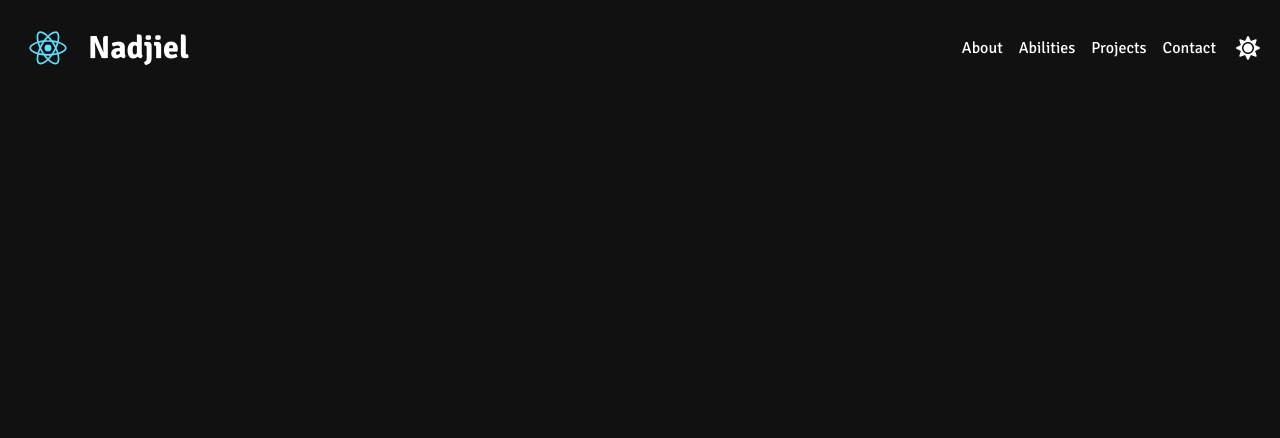
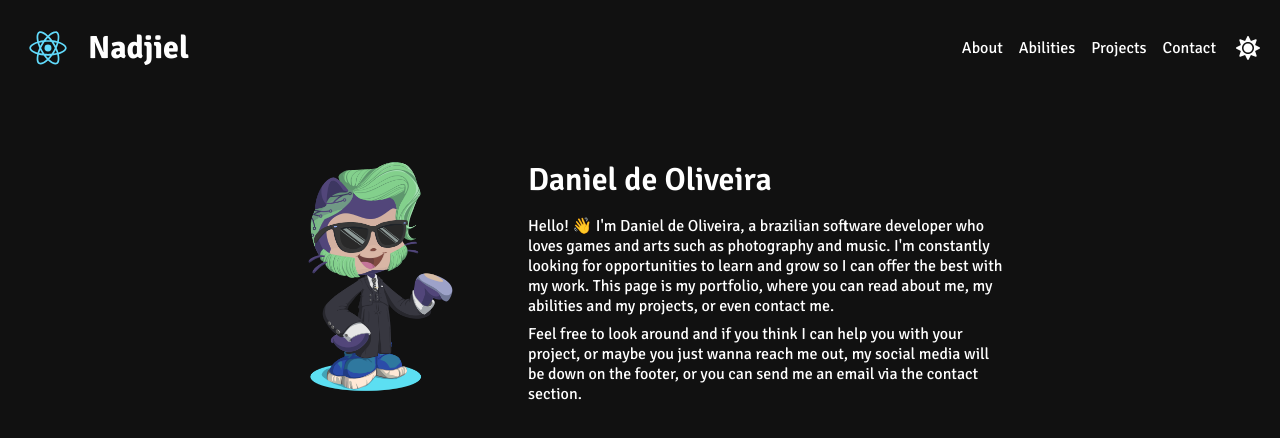
Before and after one commit to nadjiel/hallway, a React (Create React App) app: page / in a window 1280 px wide. Shown: the top 438 px of the page. Built offline with nearby package versions, Linux system fonts and the light colour scheme; no server answers.

Commit message:
Adding the About section

```diff
--- a/src/App.js
+++ b/src/App.js
@@ -1,27 +1,36 @@
-import { useState } from "react";
+import { useEffect, useState } from "react";
 import { ThemeProvider } from "styled-components";
 
 import consts from "./global/consts.json";
+import { getUser } from "./services";
 
-import { Header } from "./components";
+import { Header, About } from "./components";
 
 import { Style } from "./style";
 
 function App() {
-  const [ theme, setTheme ] = useState("dark");
+  useEffect(() => { loadUser(); }, []);
+
+  const [ user, setUser ] = useState({});
+  const [ theme, setTheme ] = useState(consts.themes.dark);
+
+  const loadUser = () => (
+    getUser(consts.user).then(res => setUser(res))
+  );
 
   const toggleThemes = () => (
-    theme == "dark" ?
-    setTheme("bright") :
-    setTheme("dark")
+    theme.name == "dark" ?
+    setTheme(consts.themes.bright) :
+    setTheme(consts.themes.dark)
   );
 
   return (
     <div className="App">
-      <ThemeProvider theme={ consts.themes[theme] }>
+      <ThemeProvider theme={ theme }>
         <Style />
 
         <Header toggleThemes={ toggleThemes } />
+        <About user={ user }/>
       </ThemeProvider>
     </div>
   );
--- /dev/null
+++ b/src/components/About/index.jsx
@@ -0,0 +1,29 @@
+import fallback from "../../assets/fallback.png";
+
+import { Container, Picture, Intro, Title, Description, Paragraph } from "./style";
+
+export function About({ user }) {
+  console.log(user)
+  return (
+    <Container>
+      <a href={ user.html_url } title="Go to my Github page" target="_blank">
+        <Picture src={ user.avatar_url ? user.avatar_url : fallback } alt="A picture of me." />
+      </a>
+      <Intro>
+        <a name="about">
+          <Title>Daniel de Oliveira</Title>
+        </a>
+        <Description>
+          <Paragraph>
+            Hello! 👋 I'm Daniel de Oliveira, a brazilian software developer who loves games and arts such as photography and music.
+            I'm constantly looking for opportunities to learn and grow so I can offer the best with my work.
+            This page is my portfolio, where you can read about me, my abilities and my projects, or even contact me.
+          </Paragraph>
+          <Paragraph>
+            Feel free to look around and if you think I can help you with your project, or maybe you just wanna reach me out, my social media will be down on the footer, or you can send me an email via the contact section.
+          </Paragraph>
+        </Description>
+      </Intro>
+    </Container>
+  );
+}
--- /dev/null
+++ b/src/components/About/style.js
@@ -0,0 +1,40 @@
+import styled from "styled-components";
+
+import consts from "../../global/consts.json";
+
+export const Container = styled.section`
+  display: flex;
+  justify-content: center;
+  align-items: center;
+  padding: 2rem 1rem;
+
+  @media (max-width: ${ consts.breakpoints.tablet }) {
+    flex-direction: column;
+    text-align: center;
+  }
+`;
+
+export const Picture = styled.img`
+  max-width: 16rem;
+  border-radius: 100%;
+`;
+
+export const Intro = styled.h2`
+  max-width: 32rem;
+  margin: 1rem;
+`;
+
+export const Title = styled.h2`
+  margin: 1rem;
+  font-size: ${ consts.fontSizes.l };
+  font-weight: ${ consts.fontWeights.semibold };
+`;
+
+export const Description = styled.p`
+  margin: 1rem;
+  font-size: ${ consts.fontSizes.s };
+`;
+
+export const Paragraph = styled.p`
+  margin-bottom: .5rem;
+`;
--- a/src/components/index.js
+++ b/src/components/index.js
@@ -1,3 +1,4 @@
 import { Header } from "./Header";
+import { About } from "./About";
 
-export { Header };
+export { Header, About };
```
Also changed, not shown: src/assets/fallback.png (added).
